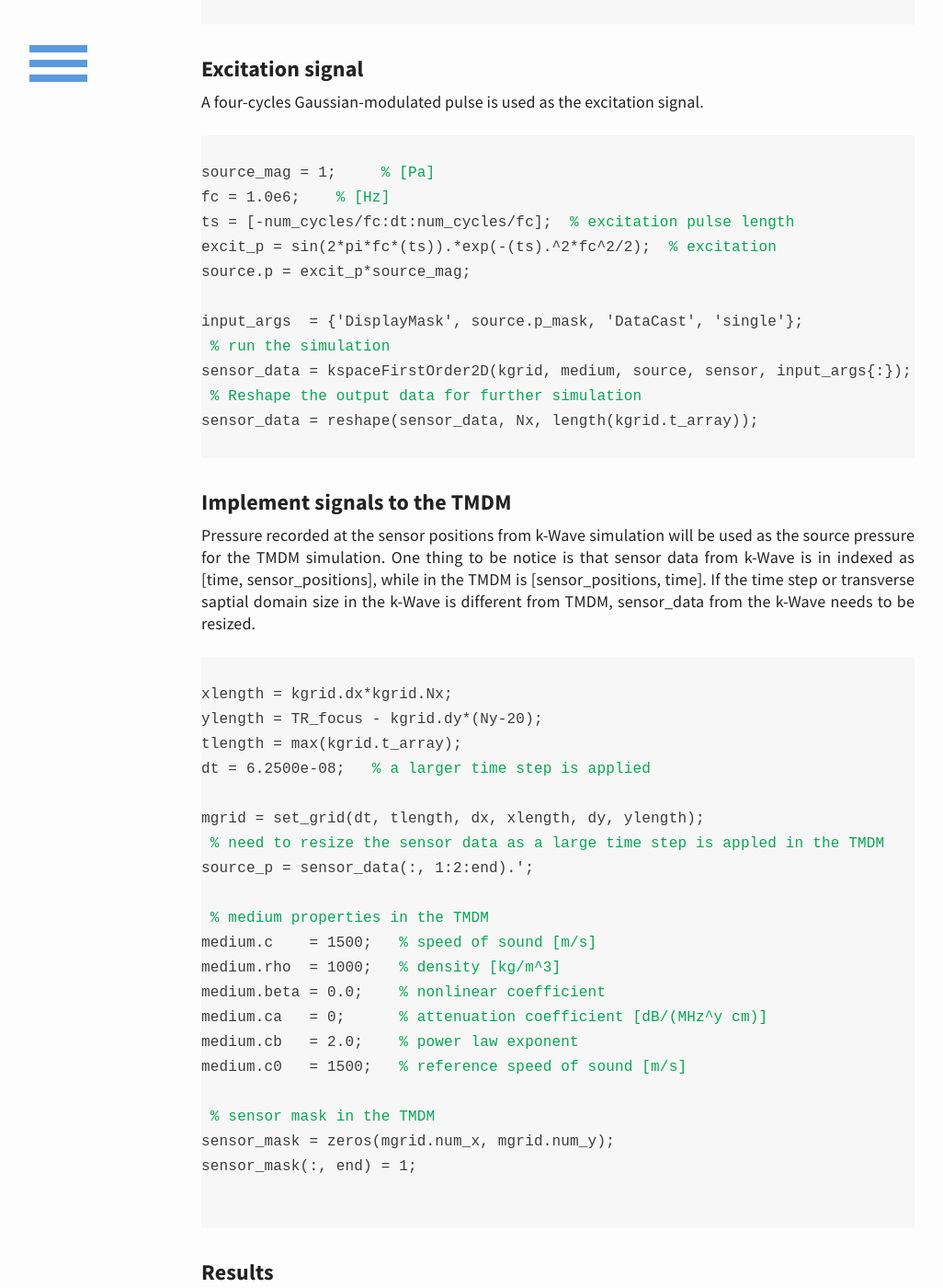
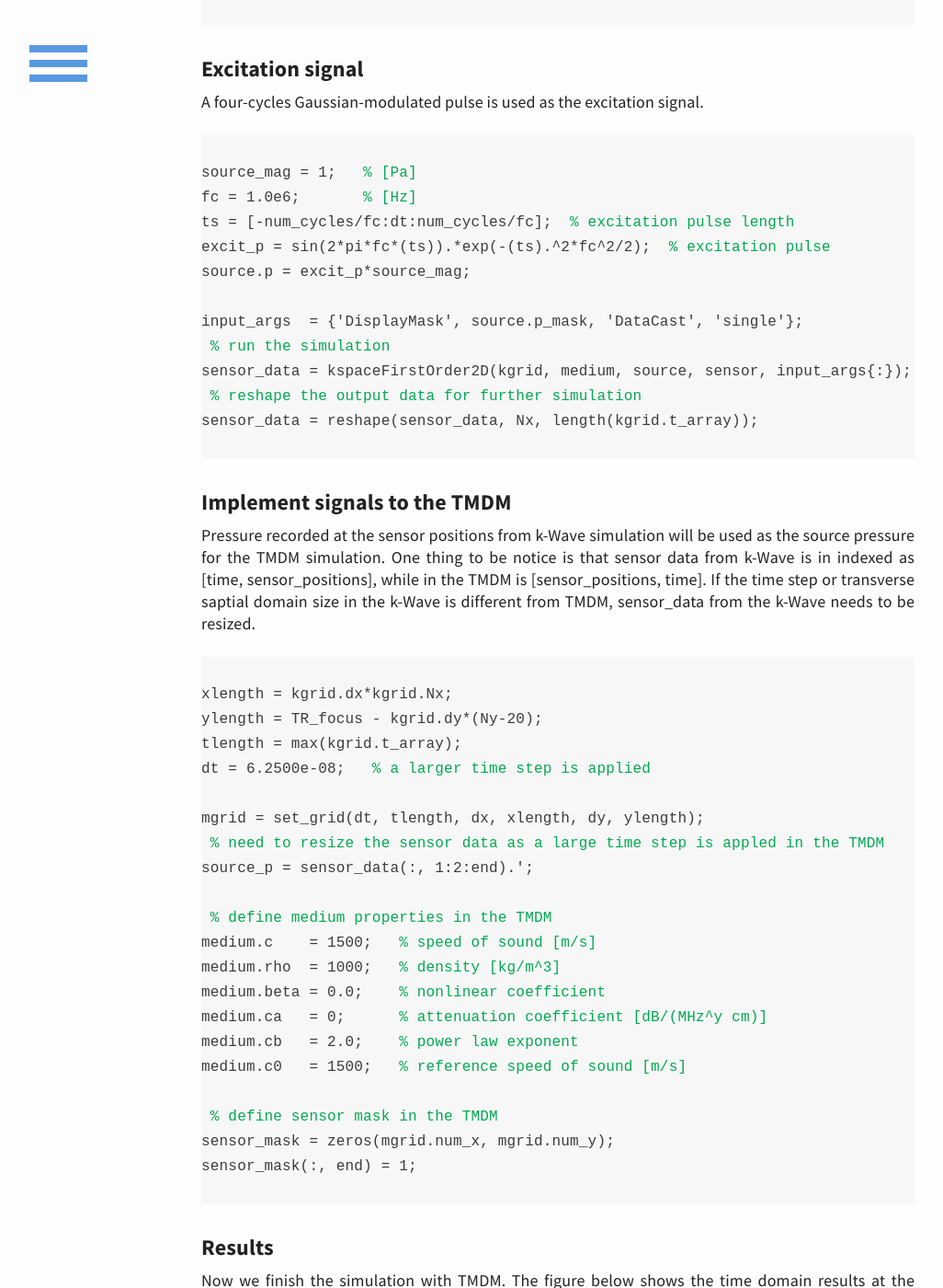
Before and after one commit to m-SOUND/mSOUND, a Jekyll site: the page built from _posts/2019-02-21-combine-k-Wave-TMDM.html, in a window 1280 px wide and 1400 px high, scrolled down 1577 px. Shown: the whole window at 92% size, without its empty margins (33-1059 px from the left). Built offline with Jekyll 4.4.1, drawn with Linux system fonts in a browser that asks for light colours.

Commit message:
Update 2019-02-21-combine-k-Wave-TMDM.html

```diff
--- a/_posts/2019-02-21-combine-k-Wave-TMDM.html
+++ b/_posts/2019-02-21-combine-k-Wave-TMDM.html
@@ -63,16 +63,16 @@ sensor.mask(:, Ny/2+offcenter) = 1;  <font color="#03a852"> % define sensor mask
 <p>
  A four-cycles Gaussian-modulated pulse is used as the excitation signal.
 <pre> <code>
-source_mag = 1;    <font color="#03a852"> % [Pa] </font>
-fc = 1.0e6;   <font color="#03a852"> % [Hz] </font>
+source_mag = 1;  <font color="#03a852"> % [Pa] </font>
+fc = 1.0e6;      <font color="#03a852"> % [Hz] </font>
 ts = [-num_cycles/fc:dt:num_cycles/fc]; <font color="#03a852"> % excitation pulse length </font>
-excit_p = sin(2*pi*fc*(ts)).*exp(-(ts).^2*fc^2/2); <font color="#03a852"> % excitation </font>
+excit_p = sin(2*pi*fc*(ts)).*exp(-(ts).^2*fc^2/2); <font color="#03a852"> % excitation pulse</font>
 source.p = excit_p*source_mag;
 
 input_args  = {'DisplayMask', source.p_mask, 'DataCast', 'single'};
 <font color="#03a852"> % run the simulation</font>
 sensor_data = kspaceFirstOrder2D(kgrid, medium, source, sensor, input_args{:});
-<font color="#03a852"> % Reshape the output data for further simulation</font>
+<font color="#03a852"> % reshape the output data for further simulation</font>
 sensor_data = reshape(sensor_data, Nx, length(kgrid.t_array));
 </code> </pre>
 </p>
@@ -95,7 +95,7 @@ mgrid = set_grid(dt, tlength, dx, xlength, dy, ylength);
 <font color="#03a852"> % need to resize the sensor data as a large time step is appled in the TMDM</font>
 source_p = sensor_data(:, 1:2:end).';
 
-<font color="#03a852"> % medium properties in the TMDM</font>
+<font color="#03a852"> % define medium properties in the TMDM</font>
 medium.c    = 1500;  <font color="#03a852"> % speed of sound [m/s]</font>
 medium.rho  = 1000;  <font color="#03a852"> % density [kg/m^3]</font>
 medium.beta = 0.0;   <font color="#03a852"> % nonlinear coefficient</font>
@@ -103,10 +103,9 @@ medium.ca   = 0;     <font color="#03a852"> % attenuation coefficient [dB/(MHz^y
 medium.cb   = 2.0;   <font color="#03a852"> % power law exponent</font>
 medium.c0   = 1500;  <font color="#03a852"> % reference speed of sound [m/s]</font>
 
-<font color="#03a852"> % sensor mask in the TMDM</font>
+<font color="#03a852"> % define sensor mask in the TMDM</font>
 sensor_mask = zeros(mgrid.num_x, mgrid.num_y);
 sensor_mask(:, end) = 1;
-
 </code> </pre>
 </p>
 
```
